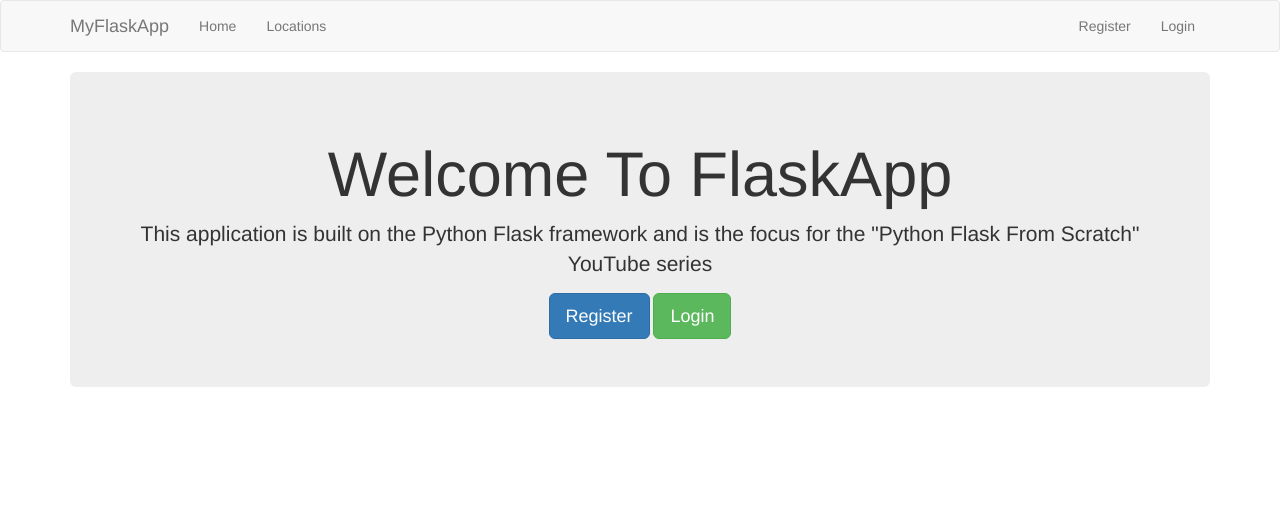
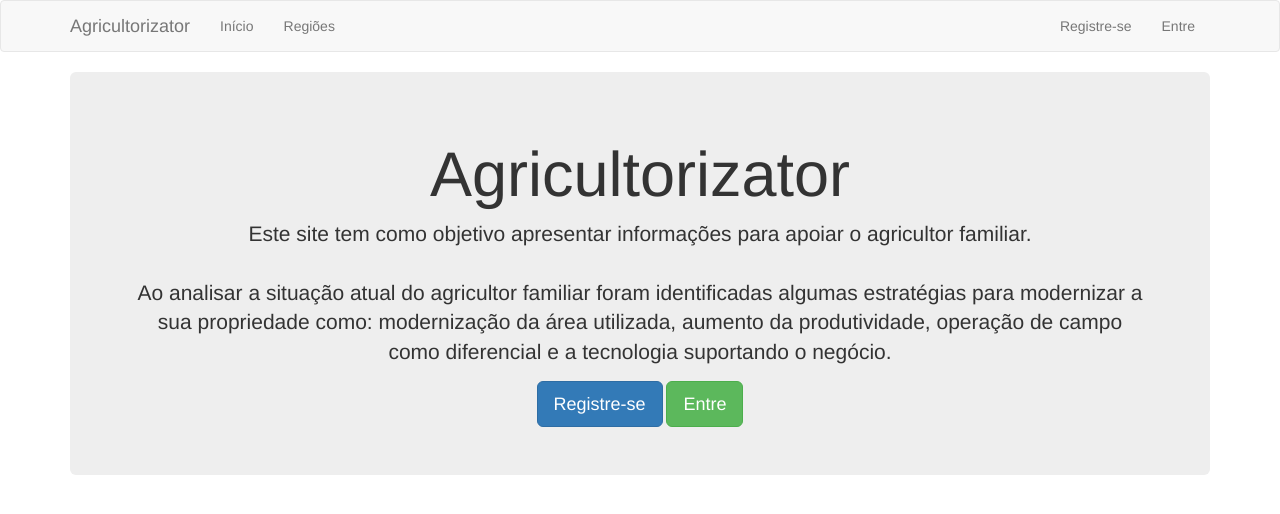
Before and after one commit to MateusMartins/agricultorizator, a Flask app: page / in a window 1280 px wide. Shown: the top 514 px of the page. Run offline with Flask 2, Linux system fonts and the light colour scheme; some libraries are stand-ins or nearby versions.

Commit message:
Alterações para português e correções de layout

```diff
--- a/app.py
+++ b/app.py
@@ -34,7 +34,7 @@ def locations():
     if result > 0:
         return render_template('locations.html', locations=locations)
     else:
-        msg = 'No locations found'
+        msg = 'Nenhuma região cadastrada'
         return render_template('locations.html', msg=msg)
     # Close connection
     cur.close()
@@ -45,58 +45,23 @@ def location(id):
     # Create cursor
     cur = mysql.connection.cursor()
 
-    # Get article
+    # Get location
     _ = cur.execute("SELECT * FROM locations WHERE id = %s", [id])
 
     location = cur.fetchone()
 
     return render_template('location.html', location=location)
 
-# Articles
-@app.route('/articles')
-def articles():
-    # Create cursor
-    cur = mysql.connection.cursor()
-
-    # Get articles
-    result = cur.execute("SELECT * FROM articles")
-
-    articles = cur.fetchall()
-
-    if result > 0:
-        return render_template('articles.html', articles=articles)
-    else:
-        msg = 'No Articles Found'
-        return render_template('articles.html', msg=msg)
-    # Close connection
-    cur.close()
-
-
-#Single Article
-@app.route('/article/<string:id>/')
-def article(id):
-    # Create cursor
-    cur = mysql.connection.cursor()
-
-    # Get article
-    result = cur.execute("SELECT * FROM articles WHERE id = %s", [id])
-
-    article = cur.fetchone()
-
-    return render_template('article.html', article=article)
-
-
 # Register Form Class
 class RegisterForm(Form):
-    name = StringField('Name', [validators.Length(min=1, max=50)])
-    username = StringField('Username', [validators.Length(min=4, max=25)])
+    name = StringField('Nome', [validators.Length(min=1, max=50)])
+    username = StringField('Usuário', [validators.Length(min=4, max=25)])
     email = StringField('Email', [validators.Length(min=6, max=50)])
-    password = PasswordField('Password', [
-        validators.DataRequired(),
-        validators.EqualTo('confirm', message='Passwords do not match')
+    password = PasswordField('Senha', [
+        validators.DataRequired('Senha'),
+        validators.EqualTo('confirm', message='Senhas não conferem')
     ])
-    confirm = PasswordField('Confirm Password')
-
+    confirm = PasswordField('Confirme sua senha')
 
 # User Register
 @app.route('/register', methods=['GET', 'POST'])
@@ -120,7 +85,7 @@ def register():
         # Close connection
         cur.close()
 
-        flash('You are now registered and can log in', 'success')
+        flash('Cadastro realizado com sucesso', 'success')
 
         return redirect(url_for('login'))
     return render_template('register.html', form=form)
@@ -143,6 +108,7 @@ def login():
         if result > 0:
             # Get stored hash
             data = cur.fetchone()
+            name = data['name']
             password = data['password']
 
             # Compare Passwords
@@ -150,16 +116,17 @@ def login():
                 # Passed
                 session['logged_in'] = True
                 session['username'] = username
+                session['name'] = name
 
-                flash('You are now logged in', 'success')
+                flash('Login realizado com sucesso', 'success')
                 return redirect(url_for('dashboard_location'))
             else:
-                error = 'Invalid login'
+                error = 'Problema ao validar senha'
                 return render_template('login.html', error=error)
             # Close connection
             cur.close()
         else:
-            error = 'Username not found'
+            error = 'Usuário ou senha inválido'
             return render_template('login.html', error=error)
 
     return render_template('login.html')
@@ -171,7 +138,7 @@ def is_logged_in(f):
         if 'logged_in' in session:
             return f(*args, **kwargs)
         else:
-            flash('Unauthorized, Please login', 'danger')
+            flash('Acesso não autorizado, entre para acessar esta página', 'danger')
             return redirect(url_for('login'))
     return wrap
 
@@ -180,7 +147,7 @@ def is_logged_in(f):
 @is_logged_in
 def logout():
     session.clear()
-    flash('You are now logged out', 'success')
+    flash('Usuário deslogado com sucesso', 'success')
     return redirect(url_for('login'))
 
 # Dashboard_location
@@ -198,14 +165,15 @@ def dashboard_location():
     if result > 0:
         return render_template('dashboard_location.html', locations=locations)
     else:
-        msg = 'No locations Found'
+        msg = 'Nenhuma região cadastrada'
         return render_template('dashboard_location.html', msg=msg)
+
     # Close connection
     cur.close()
 
 # Location Form Class
 class LocationForm(Form):
-    state = StringField('Estado', [validators.Length(min=1, max=200)])
+    state = StringField('Região', [validators.Length(min=1, max=200)])
     descricao = TextAreaField('Descrição', [validators.Length(min=30)])
 
 # Add Location
@@ -270,7 +238,7 @@ def edit_location(id):
         #Close connection
         cur.close()
 
-        flash('Location Updated', 'success')
+        flash('Região atualizada', 'success')
 
         return redirect(url_for('dashboard_location'))
 
@@ -285,7 +253,7 @@ def delete_location(id):
     cur = mysql.connection.cursor()
 
     # Execute
-    cur.execute("DELETE FROM location WHERE id = %s", [id])
+    cur.execute("DELETE FROM locations WHERE id = %s", [id])
 
     # Commit to DB
     mysql.connection.commit()
@@ -293,7 +261,7 @@ def delete_location(id):
     #Close connection
     cur.close()
 
-    flash('Location Deleted', 'success')
+    flash('Região deletada com sucesso', 'success')
 
     return redirect(url_for('dashboard_location'))
 
--- a/templates/add_location.html
+++ b/templates/add_location.html
@@ -1,7 +1,7 @@
 {% extends 'layout.html' %}
 
 {% block body %}
-  <h1>Add Location</h1>
+  <h1>Adicionar Região</h1>
   {% from "includes/_formhelpers.html" import render_field %}
   <form method="POST" action="">
     <div class="form-group">
@@ -10,6 +10,6 @@
     <div class="form-group">
       {{ render_field(form.descricao, class_="form-control", id="editor") }}
     </div>
-    <p><input class="btn btn-primary" type="submit" value="Submit">
+    <p><input class="btn btn-primary" type="submit" value="Cadastrar">
   </form>
 {% endblock %}
--- a/templates/edit_location.html
+++ b/templates/edit_location.html
@@ -1,7 +1,7 @@
 {% extends 'layout.html' %}
 
 {% block body %}
-  <h1>Edit Location</h1>
+  <h1>Editar Região</h1>
   {% from "includes/_formhelpers.html" import render_field %}
   <form method="POST" action="">
     <div class="form-group">
@@ -10,6 +10,6 @@
     <div class="form-group">
       {{ render_field(form.descricao, class_="form-control", id="editor") }}
     </div>
-    <p><input class="btn btn-primary" type="submit" value="Submit">
+    <p><input class="btn btn-primary" type="submit" value="Salvar">
   </form>
 {% endblock %}
--- a/templates/home.html
+++ b/templates/home.html
@@ -2,11 +2,11 @@
 
 {% block body %}
   <div class="jumbotron text-center">
-    <h1>Welcome To FlaskApp</h1>
-    <p class="lead">This application is built on the Python Flask framework and is the focus for the "Python Flask From Scratch" YouTube series</p>
+    <h1>Agricultorizator</h1>
+    <p class="lead">Este site tem como objetivo apresentar informações para apoiar o agricultor familiar.<br><br>Ao analisar a situação atual do agricultor familiar foram identificadas algumas estratégias para modernizar a sua propriedade como: modernização da área utilizada, aumento da produtividade, operação de campo como diferencial e a tecnologia suportando o negócio.</p>
     {% if session.logged_in == NULL %}
-      <a href="/register" class="btn btn-primary btn-lg">Register</a>
-      <a href="/login" class="btn btn-success btn-lg">Login</a>
+      <a href="/register" class="btn btn-primary btn-lg">Registre-se</a>
+      <a href="/login" class="btn btn-success btn-lg">Entre</a>
     {% endif %}
   </div>
 {% endblock %}
--- a/templates/includes/_messages.html
+++ b/templates/includes/_messages.html
@@ -13,3 +13,7 @@
 {% if msg %}
   <div class="alert alert-success">{{msg}}</div>
 {% endif %}
+
+{% if warning %}
+  <div class="alert alert-warning">{{warning}}</div>
+{% endif %}
--- a/templates/includes/_navbar.html
+++ b/templates/includes/_navbar.html
@@ -7,21 +7,21 @@
             <span class="icon-bar"></span>
             <span class="icon-bar"></span>
           </button>
-          <a class="navbar-brand" href="#">MyFlaskApp</a>
+          <a class="navbar-brand" href="/">Agricultorizator</a>
         </div>
         <div id="navbar" class="collapse navbar-collapse">
           <ul class="nav navbar-nav">
-            <li><a href="/">Home</a></li>
-            <li><a href="/locations">Locations</a></li>
+            <li><a href="/">Início</a></li>
+            <li><a href="/locations">Regiões</a></li>
           </ul>
 
           <ul class="nav navbar-nav navbar-right">
             {% if session.logged_in %}
-              <li><a href="/dashboard_location">Location</a></li>
-              <li><a href="/logout">Logout</a></li>
+              <li><a href="/dashboard_location">Painel</a></li>
+              <li><a href="/logout">Sair</a></li>
             {% else %}
-              <li><a href="/register">Register</a></li>
-              <li><a href="/login">Login</a></li>
+              <li><a href="/register">Registre-se</a></li>
+              <li><a href="/login">Entre</a></li>
             {% endif %}
 
           </ul>
--- a/templates/locations.html
+++ b/templates/locations.html
@@ -1,7 +1,7 @@
 {% extends 'layout.html' %}
 
 {% block body %}
-  <h1>Locations</h1>
+  <h1>Regiões</h1>
   <ul class="list-group">
     {% for location in locations %}
       <li class="list-group-item"><a href="location/{{location.id}}">{{location.state}}</a></li>
--- a/templates/register.html
+++ b/templates/register.html
@@ -1,7 +1,7 @@
 {% extends 'layout.html' %}
 
 {% block body %}
-  <h1>Register</h1>
+  <h1>Cadastro</h1>
   {% from "includes/_formhelpers.html" import render_field %}
   <form method="POST" action="">
     <div class="form-group">
@@ -19,6 +19,6 @@
     <div class="form-group">
       {{render_field(form.confirm, class_="form-control")}}
     </div>
-    <p><input type="submit" class="btn btn-primary" value="Submit"></p>
+    <p><input type="submit" class="btn btn-primary" value="Cadastrar"></p>
   </form>
 {% endblock %}
```
Also changed, not shown: templates/dashboard_location.html (+7 -7 lines), templates/login.html (+4 -4 lines).
